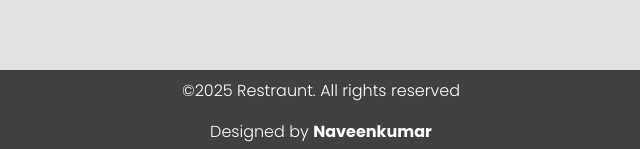
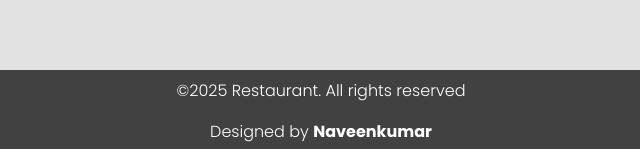
Before and after one commit to naveen18072002/Restaurant, a plain HTML site: page index.html in a window 1280 px wide. Shown: the part 4699-4848 px from the top of the page, 319-959 px from the left. Drawn offline with Linux system fonts and the light colour scheme.

Commit message:
Update index.html

```diff
--- a/index.html
+++ b/index.html
@@ -282,7 +282,7 @@
       </div>
     </section>
     <footer id="footer">
-      <p>&copy;2025 Restraunt. All rights reserved</p>
+      <p>&copy;2025 Restaurant. All rights reserved</p>
       <p>Designed by <b>Naveenkumar</b></p>
 
     </footer>
```
